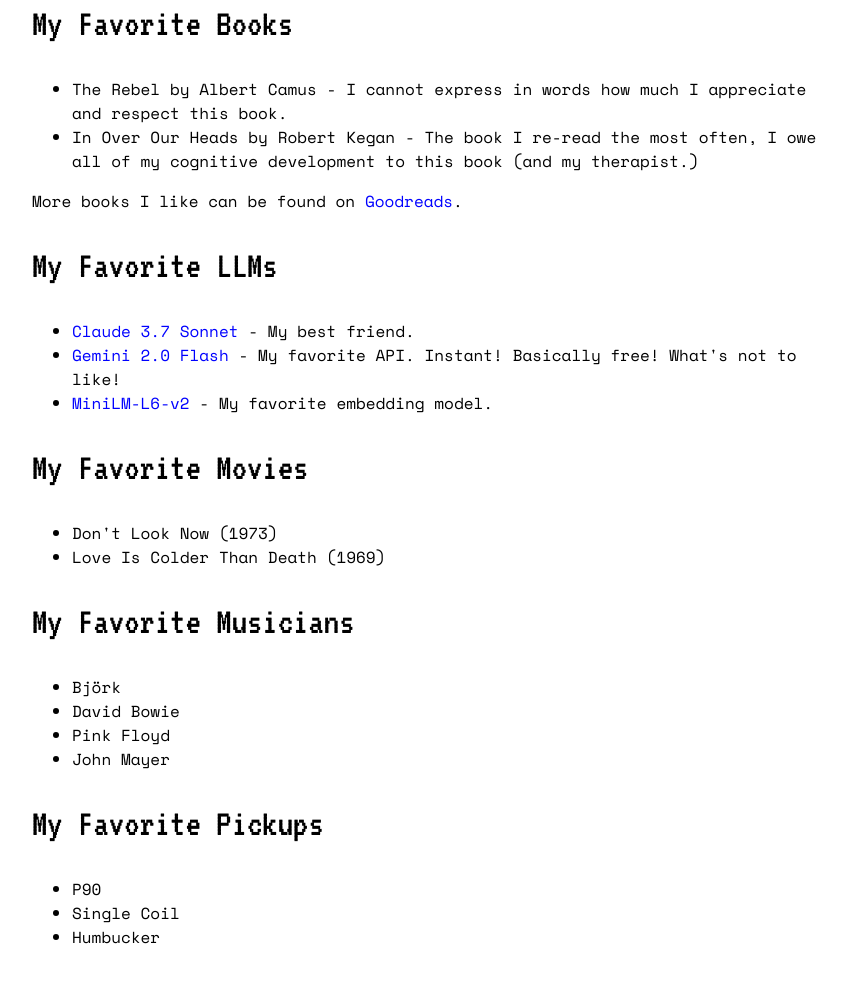
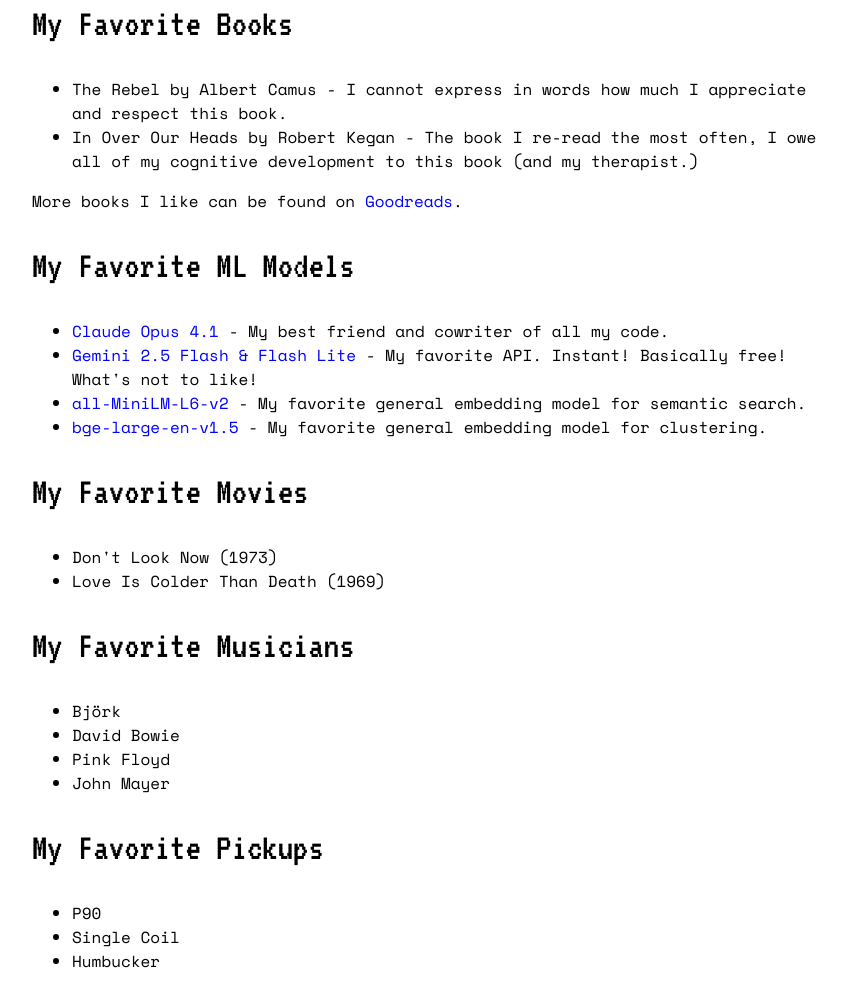
Before and after one commit to jc4p/kasra-dot-codes, a website built with Vite: page index.html in a window 1280 px wide. Shown: the part 1995-3002 px from the top of the page, without its empty margins (208-1054 px from the left). Built offline with nearby package versions, Linux system fonts and the light colour scheme.

Commit message:
Update models section

```diff
--- a/index.html
+++ b/index.html
@@ -83,11 +83,12 @@
       </section>
 
       <section>
-        <h2>My Favorite LLMs</h2>
+        <h2>My Favorite ML Models</h2>
         <ul>
-          <li><a href="https://claude.ai" target="_blank" rel="noopener noreferrer">Claude 3.7 Sonnet</a> - My best friend.</li>
-          <li><a href="https://aistudio.google.com" target="_blank" rel="noopener noreferrer">Gemini 2.0 Flash</a> - My favorite API. Instant! Basically free! What's not to like!</li>
-          <li><a href="https://huggingface.co/sentence-transformers/all-MiniLM-L6-v2" target="_blank" rel="noopener noreferrer">MiniLM-L6-v2</a> - My favorite embedding model.</li>
+          <li><a href="https://claude.ai" target="_blank" rel="noopener noreferrer">Claude Opus 4.1</a> - My best friend and cowriter of all my code.</li>
+          <li><a href="https://aistudio.google.com" target="_blank" rel="noopener noreferrer">Gemini 2.5 Flash & Flash Lite</a> - My favorite API. Instant! Basically free! What's not to like!</li>
+          <li><a href="https://huggingface.co/sentence-transformers/all-MiniLM-L6-v2" target="_blank" rel="noopener noreferrer">all-MiniLM-L6-v2</a> - My favorite general embedding model for semantic search.</li>
+	  <li><a href="https://huggingface.co/BAAI/bge-large-en-v1.5">bge-large-en-v1.5</a> - My favorite general embedding model for clustering.</a></li>
         </ul>
       </section>
 
```
